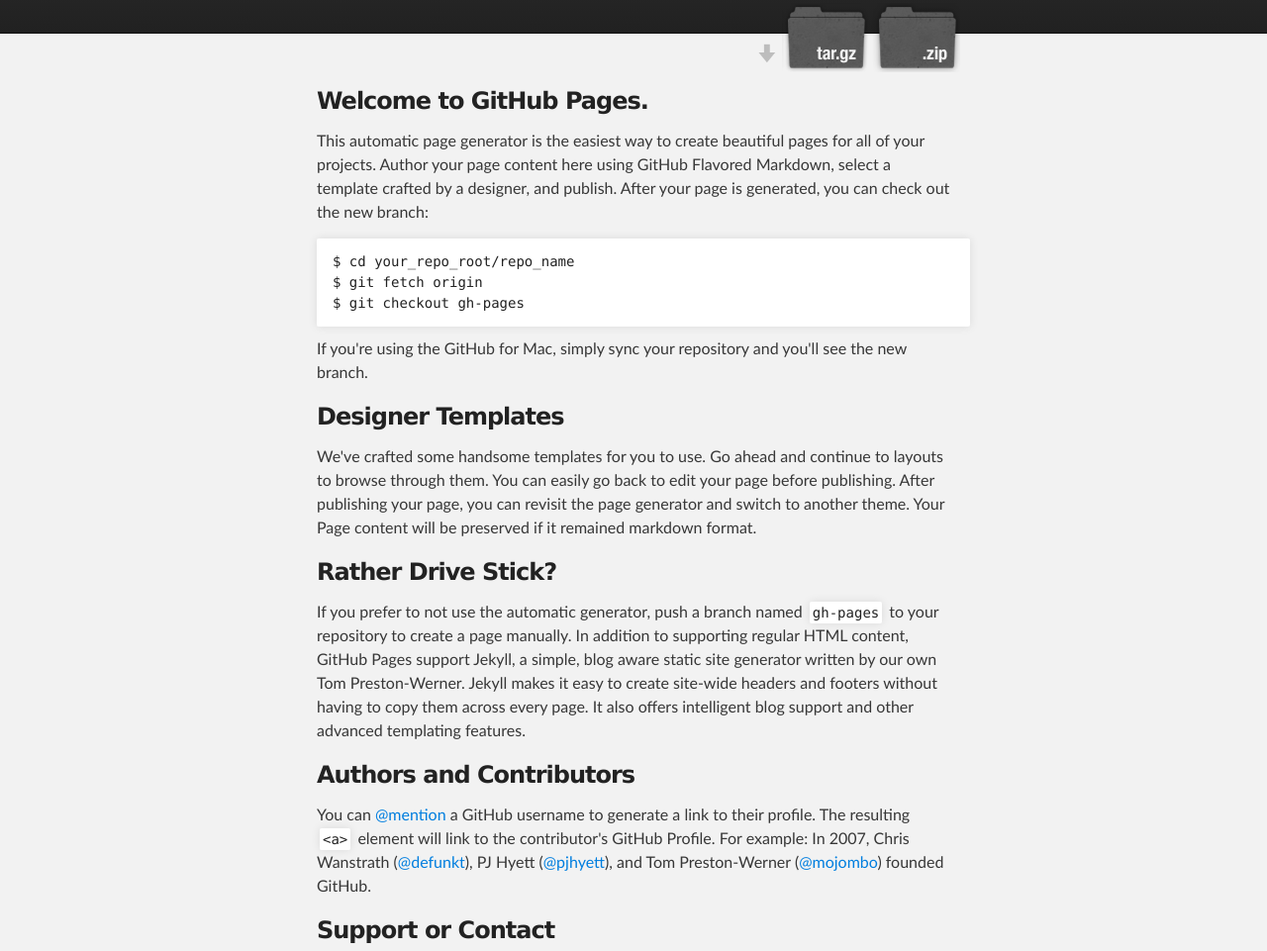
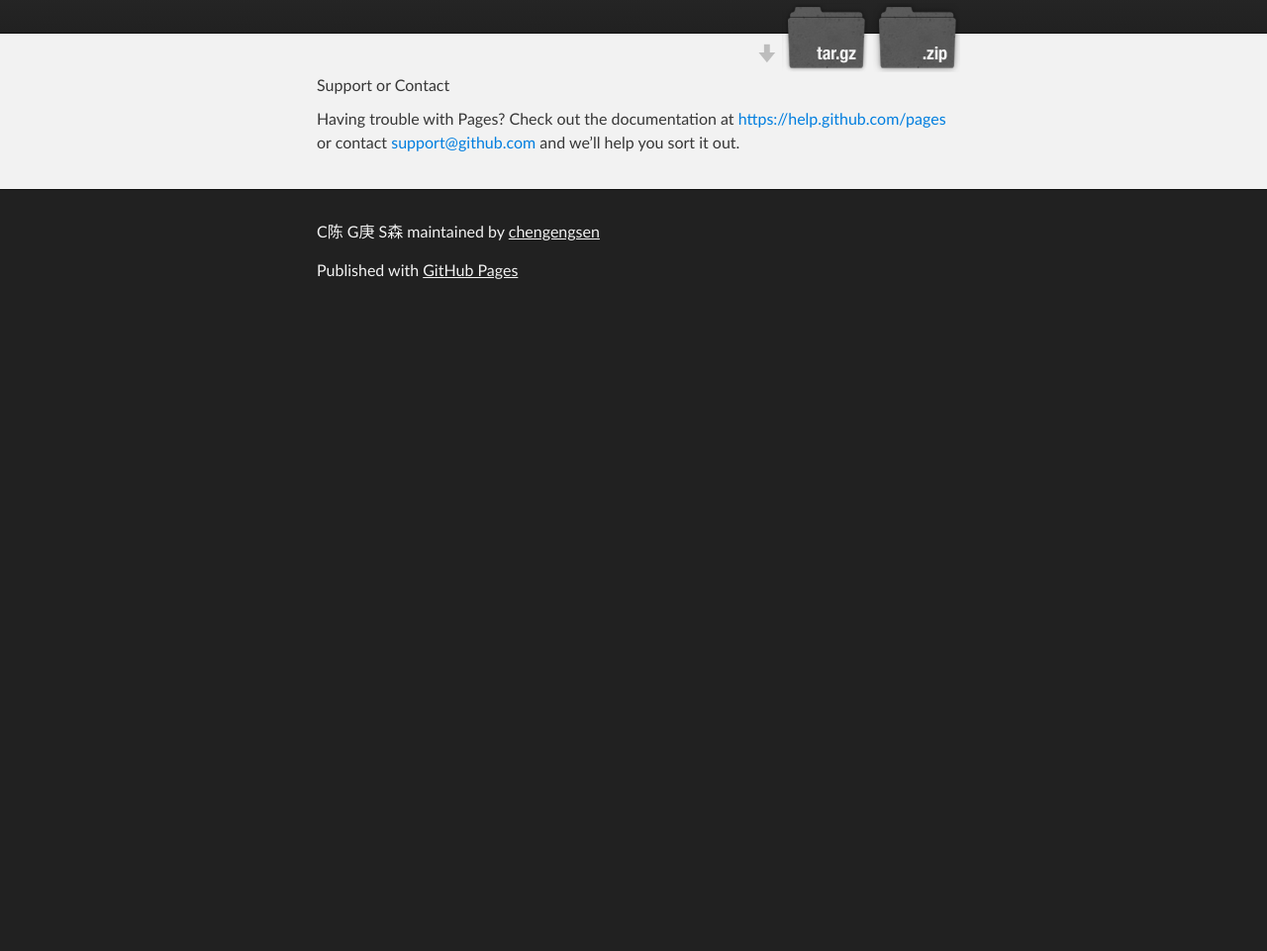
Before and after one commit to chengengsen/ProjectPages, a plain HTML site: page index.html in a window 1280 px wide. Shown: the part 176-1137 px from the top of the page at 99% size. After the commit the page ends 800 px from the top, so only its background shows below. Drawn offline with Linux system fonts and the light colour scheme.

Commit message:
Update index.html

```diff
--- a/index.html
+++ b/index.html
@@ -31,34 +31,7 @@
     <!-- MAIN CONTENT -->
     <div id="main_content_wrap" class="outer">
       <section id="main_content" class="inner">
-        <h3>
-<a id="welcome-to-github-pages" class="anchor" href="#welcome-to-github-pages" aria-hidden="true"><span class="octicon octicon-link"></span></a>Welcome to GitHub Pages.</h3>
 
-<p>This automatic page generator is the easiest way to create beautiful pages for all of your projects. Author your page content here using GitHub Flavored Markdown, select a template crafted by a designer, and publish. After your page is generated, you can check out the new branch:</p>
-
-<pre><code>$ cd your_repo_root/repo_name
-$ git fetch origin
-$ git checkout gh-pages
-</code></pre>
-
-<p>If you're using the GitHub for Mac, simply sync your repository and you'll see the new branch.</p>
-
-<h3>
-<a id="designer-templates" class="anchor" href="#designer-templates" aria-hidden="true"><span class="octicon octicon-link"></span></a>Designer Templates</h3>
-
-<p>We've crafted some handsome templates for you to use. Go ahead and continue to layouts to browse through them. You can easily go back to edit your page before publishing. After publishing your page, you can revisit the page generator and switch to another theme. Your Page content will be preserved if it remained markdown format.</p>
-
-<h3>
-<a id="rather-drive-stick" class="anchor" href="#rather-drive-stick" aria-hidden="true"><span class="octicon octicon-link"></span></a>Rather Drive Stick?</h3>
-
-<p>If you prefer to not use the automatic generator, push a branch named <code>gh-pages</code> to your repository to create a page manually. In addition to supporting regular HTML content, GitHub Pages support Jekyll, a simple, blog aware static site generator written by our own Tom Preston-Werner. Jekyll makes it easy to create site-wide headers and footers without having to copy them across every page. It also offers intelligent blog support and other advanced templating features.</p>
-
-<h3>
-<a id="authors-and-contributors" class="anchor" href="#authors-and-contributors" aria-hidden="true"><span class="octicon octicon-link"></span></a>Authors and Contributors</h3>
-
-<p>You can <a href="https://github.com/blog/821" class="user-mention">@mention</a> a GitHub username to generate a link to their profile. The resulting <code>&lt;a&gt;</code> element will link to the contributor's GitHub Profile. For example: In 2007, Chris Wanstrath (<a href="https://github.com/defunkt" class="user-mention">@defunkt</a>), PJ Hyett (<a href="https://github.com/pjhyett" class="user-mention">@pjhyett</a>), and Tom Preston-Werner (<a href="https://github.com/mojombo" class="user-mention">@mojombo</a>) founded GitHub.</p>
-
-<h3>
 <a id="support-or-contact" class="anchor" href="#support-or-contact" aria-hidden="true"><span class="octicon octicon-link"></span></a>Support or Contact</h3>
 
 <p>Having trouble with Pages? Check out the documentation at <a href="https://help.github.com/pages">https://help.github.com/pages</a> or contact <a href="mailto:support@github.com">support@github.com</a> and we’ll help you sort it out.</p>
```
